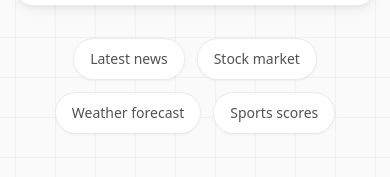
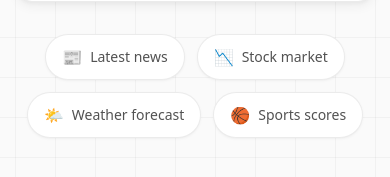
Before and after one commit to ayushhroyy/gemma-search, a Next.js app: page / in a window 390 px wide. Shown: the part 445-622 px from the top of the page. Built offline with nearby package versions, Linux system fonts and the light colour scheme.

Commit message:
UI: Add back emojis to suggested queries on mobile

```diff
--- a/app/page.tsx
+++ b/app/page.tsx
@@ -969,7 +969,7 @@ function SuggestedQueries({ onSelect }: { onSelect: (t: string) => void }) {
             e.currentTarget.style.color = "var(--text-secondary)";
           }}
         >
-          <span className="text-base hidden sm:inline">{suggestion.icon}</span>
+          <span className="text-base">{suggestion.icon}</span>
           <span>{suggestion.text}</span>
         </button>
       ))}
```
